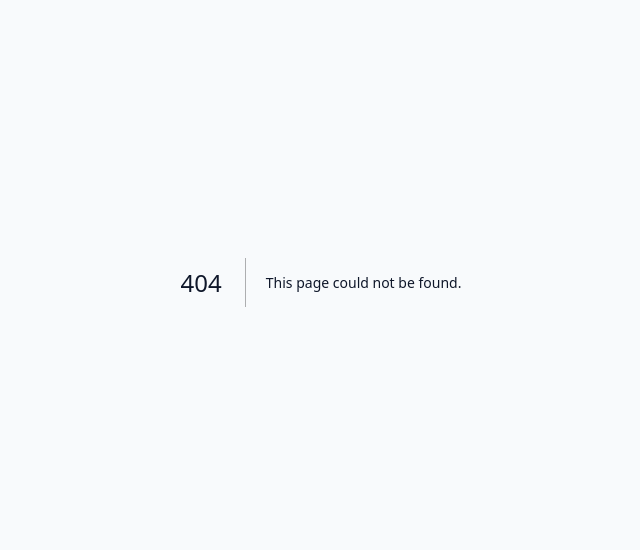
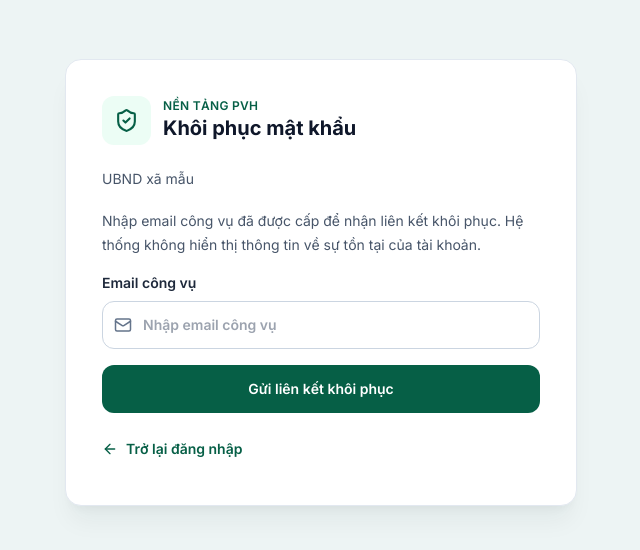
Before and after one commit to dovandatym1-ship-it/pvh-demo, a Next.js app: page /quen-mat-khau in a window 1280 px wide. Before the commit this address had no page. Shown: the part 118-668 px from the top of the page, without its empty margins (319-959 px from the left). Built offline with nearby package versions, Linux system fonts and the light colour scheme.

Commit message:
feat(auth-ui): add secure Vietnamese forgot-password request screen

```diff
--- /dev/null
+++ b/src/app/(auth)/quen-mat-khau/page.tsx
@@ -0,0 +1,74 @@
+"use client";
+
+import { useState, type FormEvent } from "react";
+import Link from "next/link";
+import { ArrowLeft, Mail, ShieldCheck } from "lucide-react";
+import { requestPasswordResetAction } from "@/lib/auth/actions";
+import { deploymentBrand } from "@/config/deployment-brand";
+
+export default function ForgotPasswordPage() {
+  const [email, setEmail] = useState("");
+  const [pending, setPending] = useState(false);
+  const [submitted, setSubmitted] = useState(false);
+  const [error, setError] = useState<string | null>(null);
+
+  async function submit(event: FormEvent<HTMLFormElement>) {
+    event.preventDefault();
+    if (pending) return;
+    setError(null);
+    setPending(true);
+    try {
+      const data = new FormData();
+      data.set("email", email.trim());
+      const result = await requestPasswordResetAction(data);
+      if (result.success) setSubmitted(true);
+      else setError(result.error || "Không gửi được yêu cầu. Vui lòng thử lại.");
+    } catch {
+      setError("Không thể kết nối hệ thống xác thực. Vui lòng thử lại.");
+    } finally {
+      setPending(false);
+    }
+  }
+
+  return <main className="flex min-h-screen items-center justify-center bg-[#edf4f4] px-4 py-8">
+    <section className="w-full max-w-lg rounded-2xl border border-slate-200 bg-white p-6 shadow-xl shadow-emerald-950/5 sm:p-9" aria-label="Khôi phục mật khẩu">
+      <div className="mb-6 flex items-center gap-3">
+        <span className="rounded-xl bg-emerald-50 p-3 text-emerald-800"><ShieldCheck size={25} aria-hidden="true"/></span>
+        <div>
+          <p className="text-xs font-semibold uppercase tracking-wide text-emerald-800">Nền tảng PVH</p>
+          <h1 className="text-xl font-bold text-slate-900">Khôi phục mật khẩu</h1>
+        </div>
+      </div>
+      <p className="mb-5 text-sm text-slate-600">{deploymentBrand.organizationName}</p>
+      {submitted ? (
+        <div role="status" className="space-y-4">
+          <p className="rounded-xl border border-emerald-200 bg-emerald-50 p-4 text-sm leading-6 text-emerald-900">
+            Nếu email thuộc một tài khoản đã được cấp, hướng dẫn đặt lại mật khẩu sẽ được gửi đến hộp thư đó.
+            Hãy kiểm tra cả thư rác. Liên kết chỉ sử dụng một lần và cần mở bằng trình duyệt đã gửi yêu cầu.
+          </p>
+          <Link className="inline-flex min-h-11 items-center gap-2 text-sm font-semibold text-emerald-800 hover:underline" href="/login"><ArrowLeft size={16}/>Trở lại đăng nhập</Link>
+        </div>
+      ) : (
+        <form onSubmit={submit} className="space-y-4">
+          <p className="text-sm leading-6 text-slate-600">Nhập email công vụ đã được cấp để nhận liên kết khôi phục. Hệ thống không hiển thị thông tin về sự tồn tại của tài khoản.</p>
+          <label htmlFor="pvh-recovery-email" className="block text-sm font-semibold text-slate-800">
+            Email công vụ
+            <span className="relative mt-2 flex items-center">
+              <Mail size={18} aria-hidden="true" className="absolute left-3 text-slate-500"/>
+              <input id="pvh-recovery-email" type="email" name="email" required
+                autoComplete="email" value={email} onChange={e => setEmail(e.target.value)}
+                disabled={pending} maxLength={254} placeholder="Nhập email công vụ"
+                className="h-12 w-full rounded-xl border border-slate-300 bg-white pl-10 pr-3 text-sm text-slate-900 focus-visible:outline-none focus-visible:ring-2 focus-visible:ring-emerald-700 disabled:opacity-60"/>
+            </span>
+          </label>
+          {error && <p role="alert" className="rounded-lg border border-rose-200 bg-rose-50 p-3 text-sm text-rose-800">{error}</p>}
+          <button type="submit" disabled={pending}
+            className="flex min-h-12 w-full items-center justify-center rounded-xl bg-emerald-800 px-4 text-sm font-semibold text-white hover:bg-emerald-900 focus-visible:outline-none focus-visible:ring-2 focus-visible:ring-emerald-700 disabled:opacity-60">
+            {pending ? "Đang gửi yêu cầu..." : "Gửi liên kết khôi phục"}
+          </button>
+          <Link href="/login" className="inline-flex min-h-10 items-center gap-2 text-sm font-semibold text-emerald-800 hover:underline"><ArrowLeft size={16}/>Trở lại đăng nhập</Link>
+        </form>
+      )}
+    </section>
+  </main>;
+}
```
